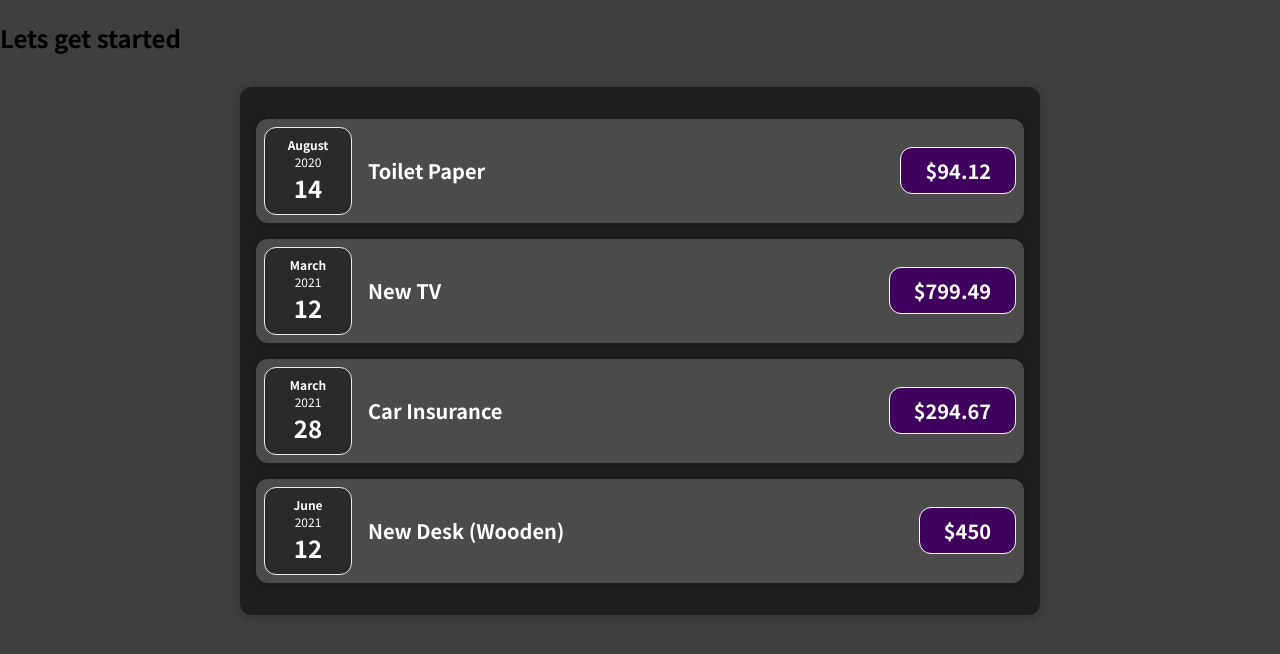
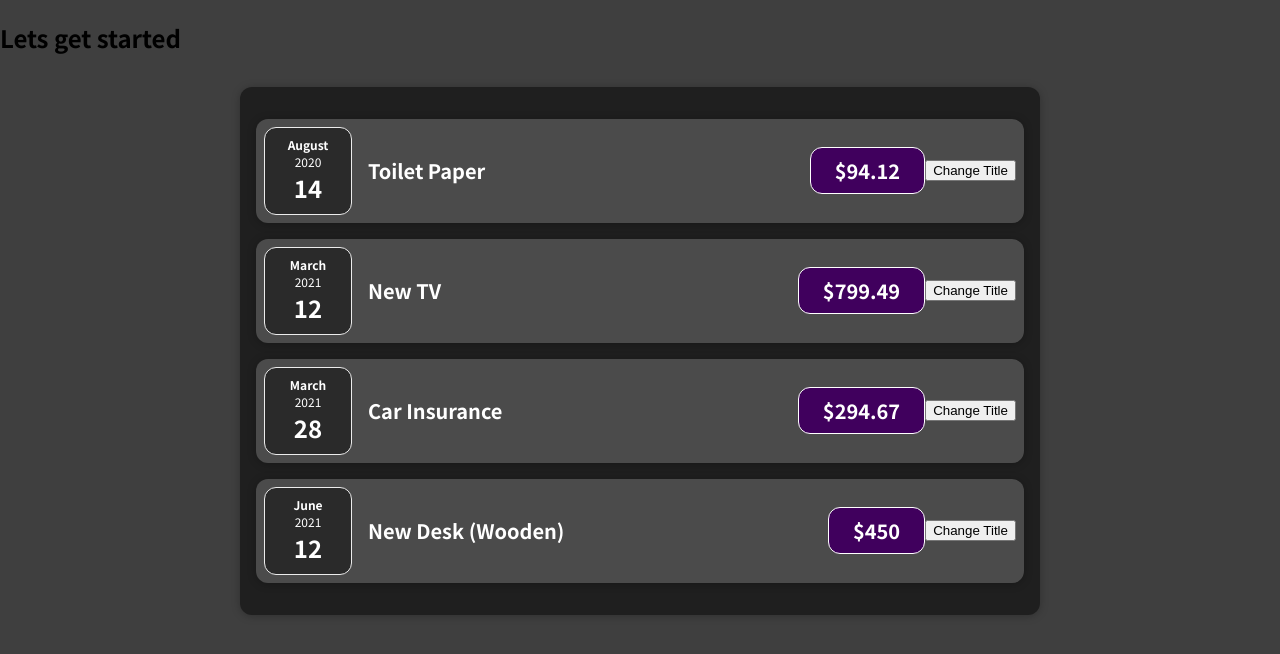
Before and after one commit to devstephen/stephen-react-expense-tracker-, a React (Create React App) app: page / in a window 1280 px wide. Shown: the top 654 px of the page. Built offline with nearby package versions, Linux system fonts and the light colour scheme.

Commit message:
Intro useState

```diff
--- a/src/components/Expenses/ExpenseItem.js
+++ b/src/components/Expenses/ExpenseItem.js
@@ -1,16 +1,23 @@
-import React from 'react'
+import React, { useState } from 'react'
 import './ExpenseItem.css'
 import ExpenseDate from './ExpenseDate'
 import Card from '../UI/Card'
 
 const ExpenseItem = (props) => {
+  const [title, setTitle] = useState(props.title)
+
+  const clickHandler = () => {
+    setTitle('Updated!')
+    console.log(title)
+  }
   return (
     <Card className='expense-item'>
       <ExpenseDate date={props.date} />
       <div className='expense-item__description'>
-        <h2>{props.title}</h2>
+        <h2>{title}</h2>
         <div className='expense-item__price'>${props.amount}</div>
       </div>
+      <button onClick={clickHandler}>Change Title</button>
     </Card>
   )
 }
```
